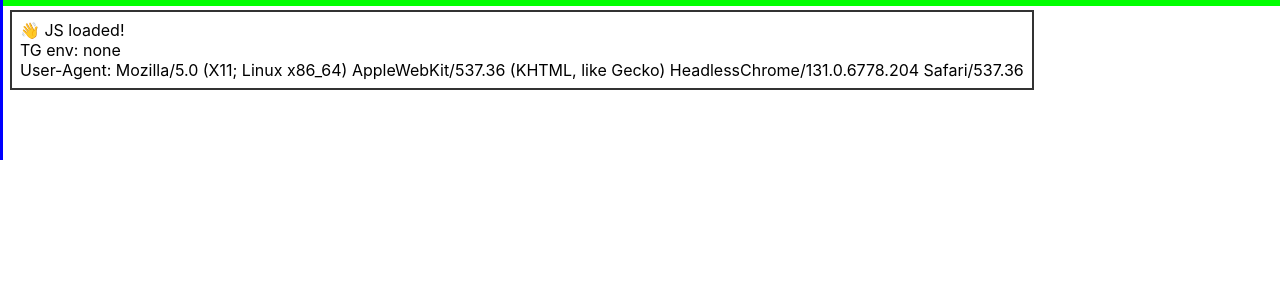
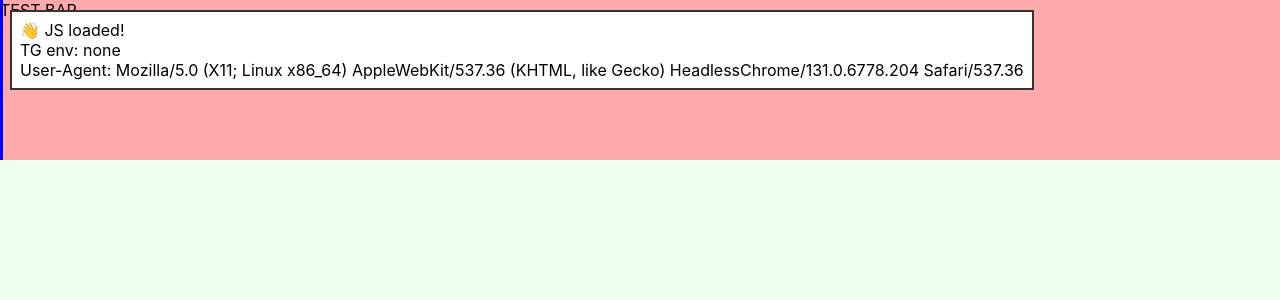
Before and after one commit to pmrsolution/Miniapptg, a React (Create React App) app: page / in a window 1280 px wide. Shown: the top 300 px of the page. Built offline with nearby package versions, Linux system fonts and the light colour scheme; no server answers.

Commit message:
debug: добавлен Chat после Sidebar, lime-bar sentinel сверху

```diff
--- a/src/App.js
+++ b/src/App.js
@@ -3,6 +3,7 @@ import { ThemeProvider } from './context/ThemeContext';
 import WebAppGuard from './components/WebAppGuard';
 import { ChatProvider } from './context/ChatContext';
 import Sidebar from './components/Sidebar';
+import Chat from './components/Chat';
 
 export default function App() {
   return (
@@ -17,6 +18,7 @@ export default function App() {
             zIndex: 1000
           }} />
           <Sidebar />
+          <Chat />
         </ChatProvider>
       </WebAppGuard>
     </ThemeProvider>
```
